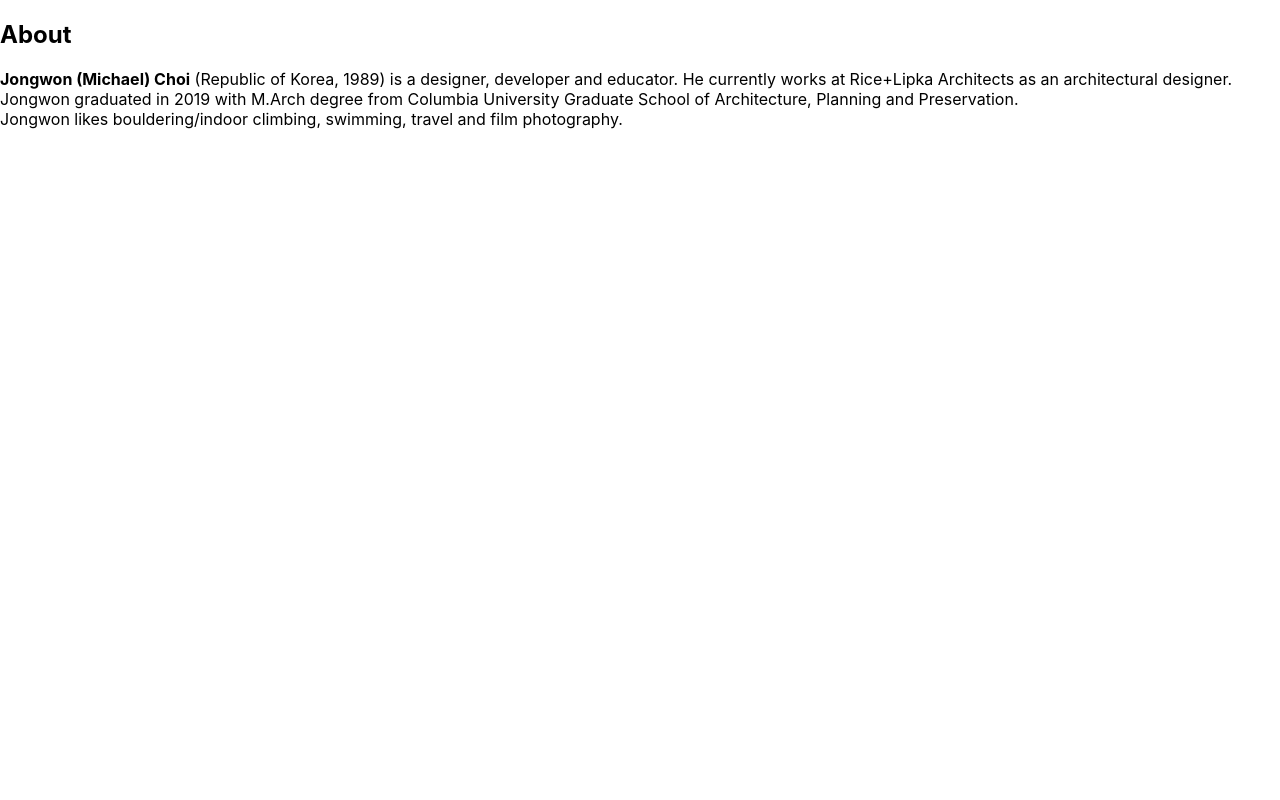
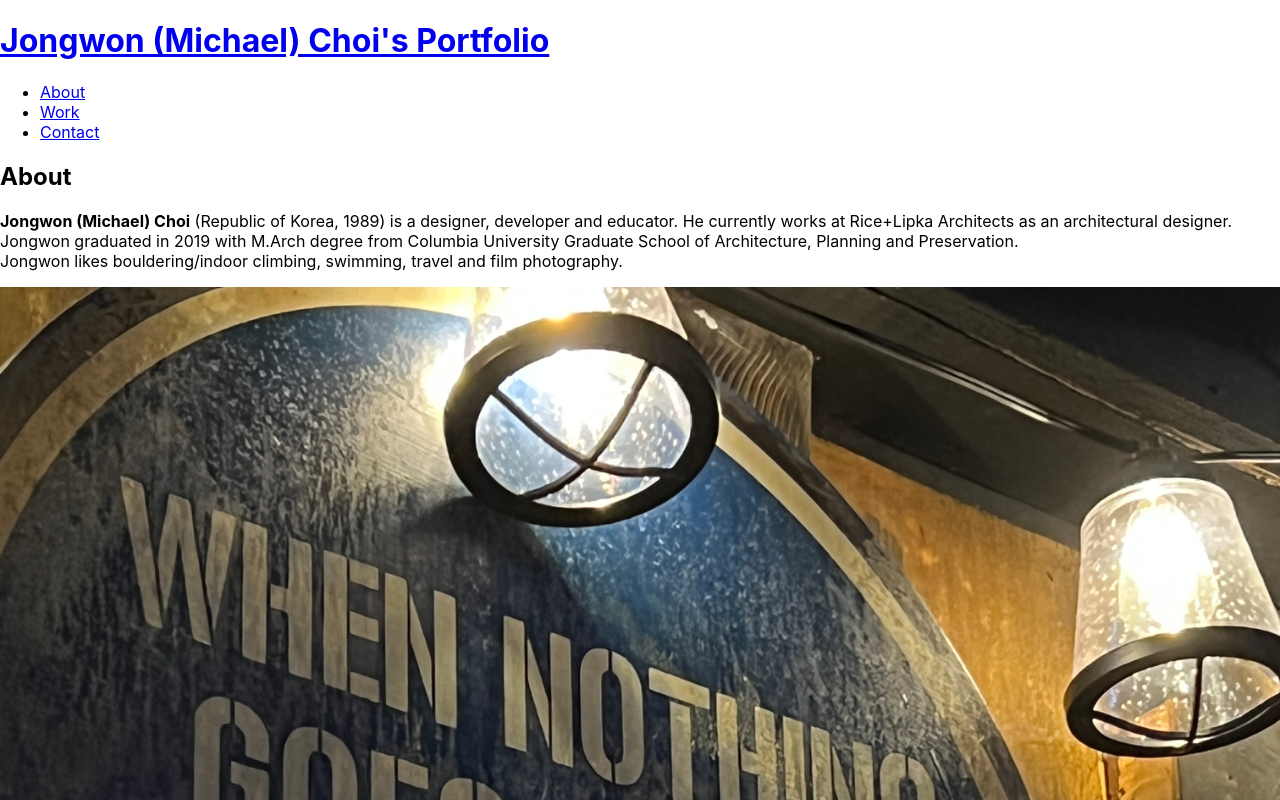
Before and after one commit to jchoi10/react-jmc-portfolio, a React (Create React App) app: page / in a window 1280 px wide. Shown: the top 800 px of the page. Built offline with nearby package versions, Linux system fonts and the light colour scheme.

Commit message:
update about page & nav bar insert

```diff
--- a/src/App.js
+++ b/src/App.js
@@ -1,10 +1,16 @@
 import React from 'react';
 import './App.css';
+import Nav from './components/Nav';
 import About from './components/About';
 
 function App() {
   return (
-    <About />
+    <div>
+      <Nav></Nav>
+      <main>
+        <About></About>
+      </main>
+    </div>
   );
 }
 
--- a/src/components/About.js
+++ b/src/components/About.js
@@ -1,4 +1,5 @@
 import React from "react";
+import coverImage from "../assets/cover/hero_background.JPG";
 
 const About = () => {
     return(
@@ -11,6 +12,7 @@ const About = () => {
                 <b>Jongwon (Michael) Choi</b> (Republic of Korea, 1989) is a designer, developer and educator. He currently works at Rice+Lipka Architects as an architectural designer. Jongwon graduated in 2019 with M.Arch degree from Columbia University Graduate School of Architecture, Planning and Preservation.<br/>
                 Jongwon likes bouldering/indoor climbing, swimming, travel and film photography.
                 </p>
+                <img src={coverImage} className="my-2" style={{width: "100%"}} alt="cover" />
             </div>
         </section>
     )
--- /dev/null
+++ b/src/components/Nav.js
@@ -0,0 +1,26 @@
+import React from "react";
+
+const Nav = () => {
+    return(
+        <header>
+        <h1>
+            <a href="/">Jongwon (Michael) Choi's Portfolio</a>
+        </h1>
+        <nav>
+            <ul>
+                <li>
+                    <a href="#about">About</a>
+                </li>
+                <li>
+                    <a href="#work">Work</a>
+                </li>
+                <li>
+                    <a href="#contacts">Contact</a>
+                </li>
+            </ul>
+        </nav>
+        </header>
+    )
+};
+
+export default Nav;
```
Also changed, not shown: 1 other file (tests, documents, lock files or other folders).
